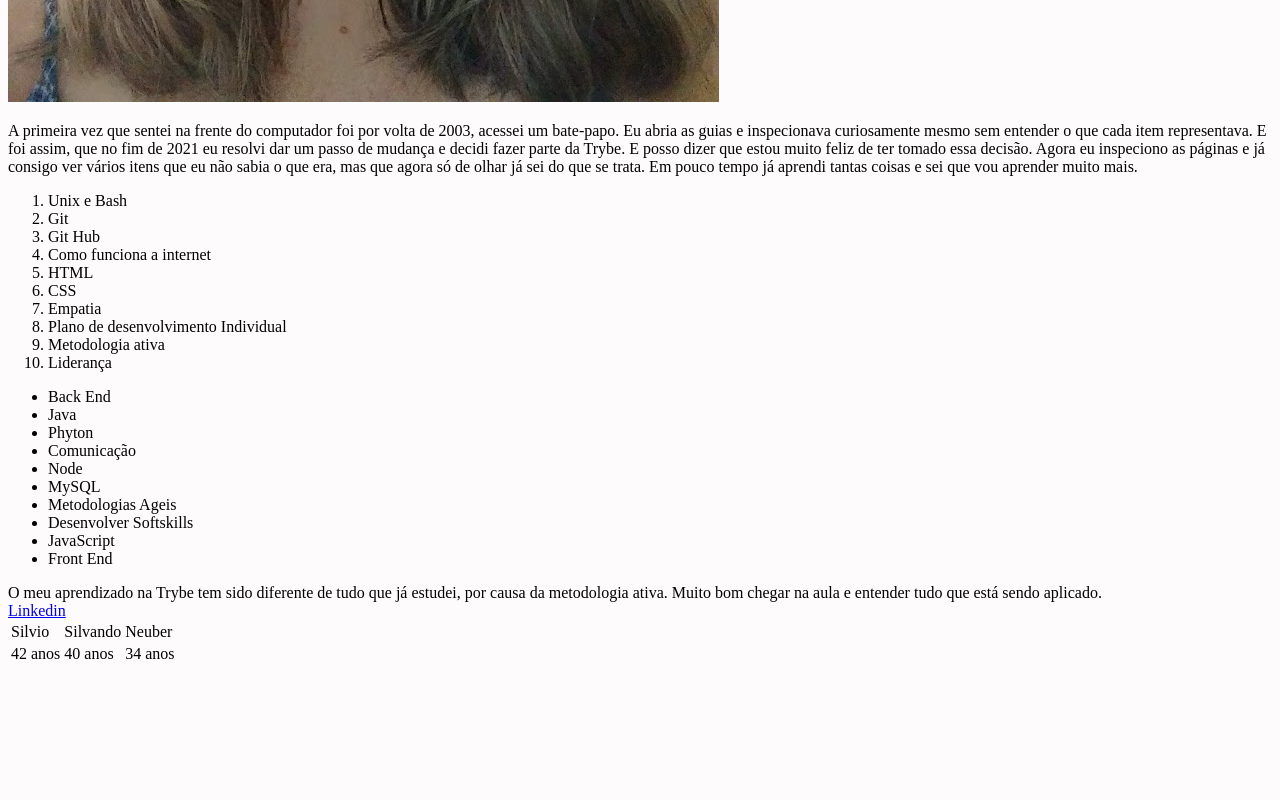
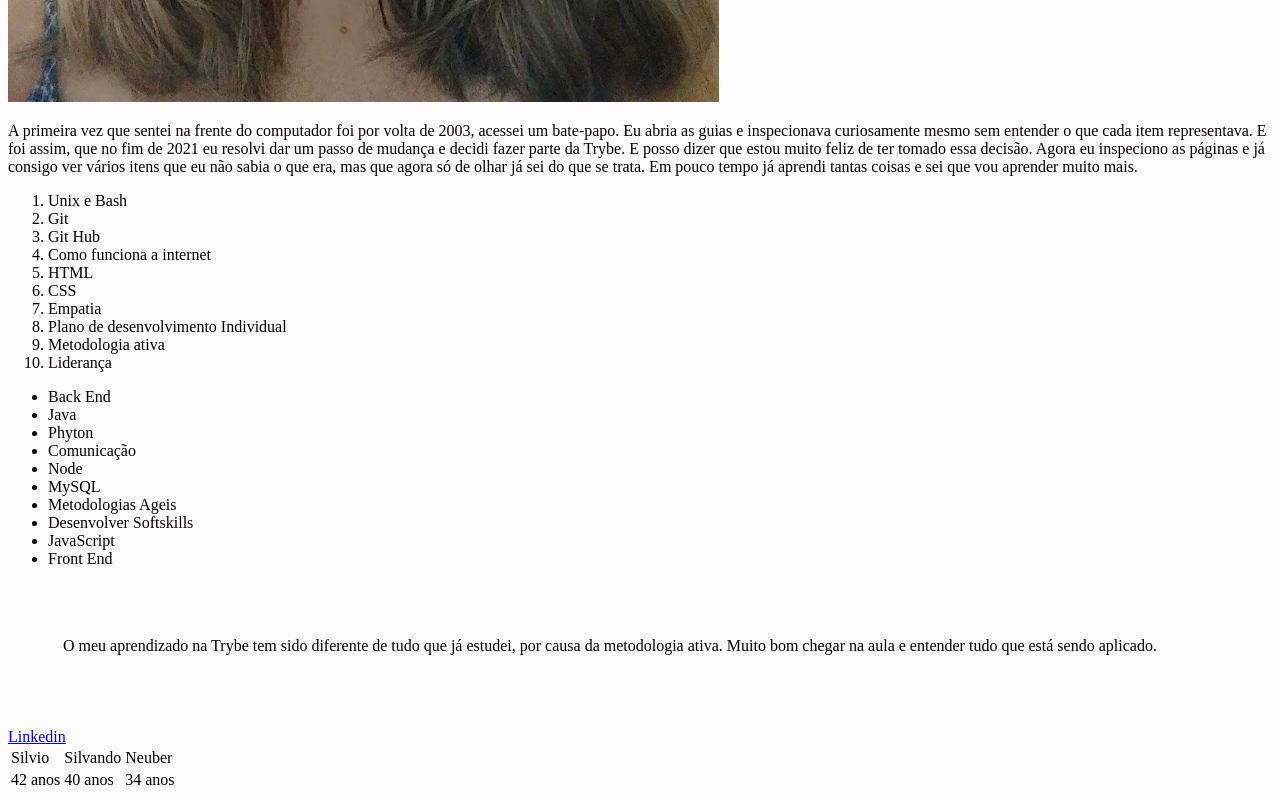
Before and after one commit to fehromao/Lessons-Learned, a website: page index.html in a window 1280 px wide. Shown: the part 854-1654 px from the top of the page. Before the commit the page ends 1528 px from the top, so only its background shows below. Drawn offline with Linux system fonts and the light colour scheme.

Commit message:
Finalizado o requisito 13

```diff
--- a/index.html
+++ b/index.html
@@ -45,9 +45,9 @@
         <li>Front End</li>
     </ul>
 
-    <section>
+    <section id=learning>
         <aside>O meu aprendizado na Trybe tem sido diferente de tudo que já estudei, por causa da metodologia ativa. Muito bom chegar na aula e entender tudo que está sendo aplicado.</aside>
-    </section>
+    </section><br>
 
     <nav>
 
--- a/style.css
+++ b/style.css
@@ -8,3 +8,9 @@
   width: 200px;
   border: rgb(253, 251, 251);
 }
+
+#learning {
+  margin: 2px;
+  padding: 50px;
+  border: rgb(253, 251, 251) solid;
+}
```
